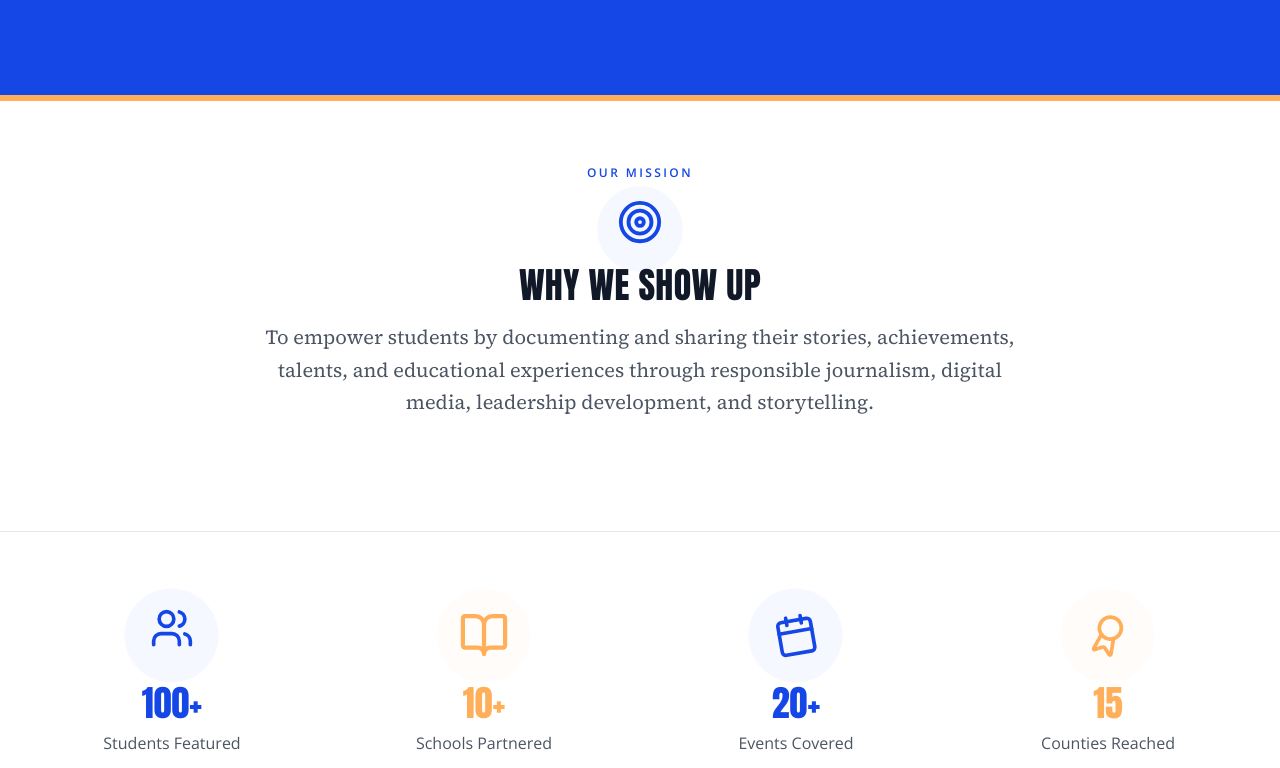
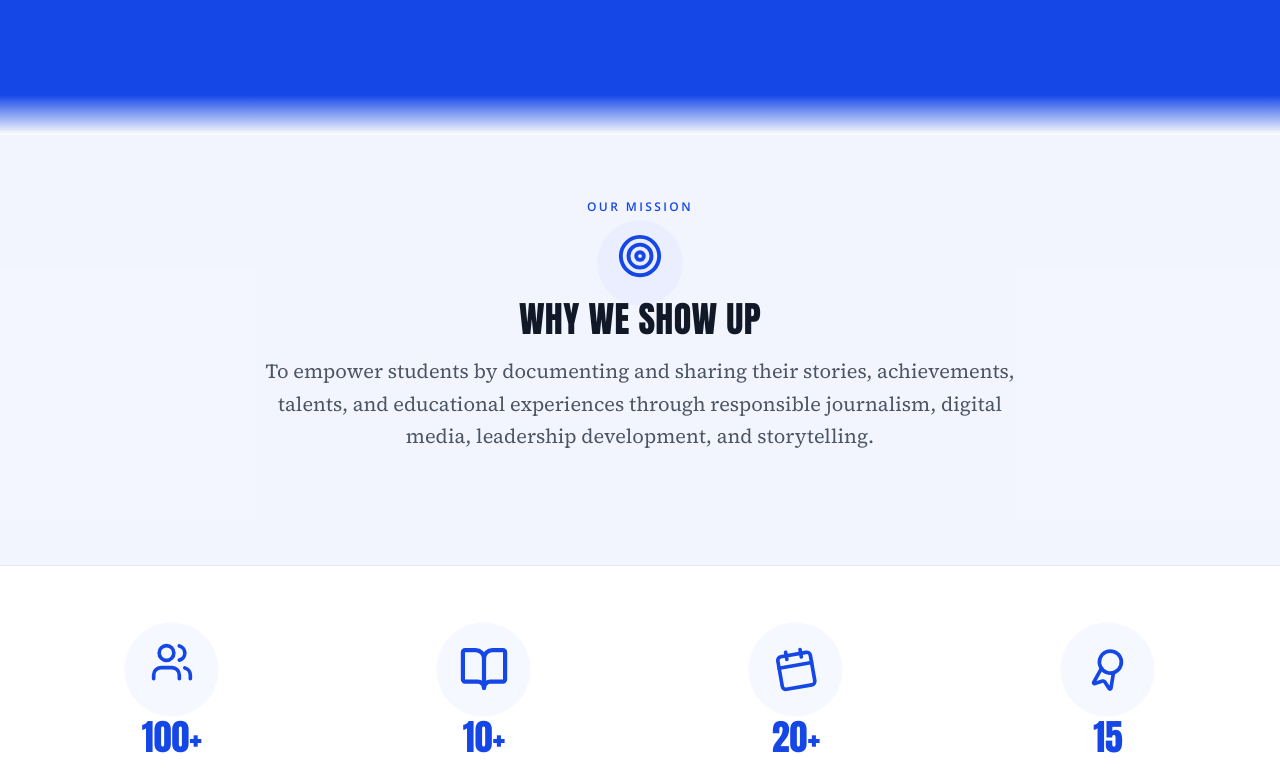
Before and after one commit to musamunyah67-sudo/Desk-Diary, a React (Vite) app: page / in a window 1280 px wide. Shown: the part 750-1518 px from the top of the page. Built offline with nearby package versions, Linux system fonts and the light colour scheme; no server answers; the database is empty.

Commit message:
Update Home.jsx

```diff
--- a/src/pages/Home.jsx
+++ b/src/pages/Home.jsx
@@ -118,11 +118,11 @@ const Home = () => {
             </motion.div>
           </div>
         </div>
-        <div className="h-1.5 bg-gold" />
+        <div className="h-10 bg-gradient-to-b from-primary to-white" />
       </section>
 
       {/* Mission Highlight */}
-      <section className="py-16 bg-white">
+      <section className="py-16 bg-primary/5">
         <div className="max-w-7xl mx-auto px-4 sm:px-6 lg:px-8">
           <div className="text-center mb-12">
             <p className="dateline text-primary mb-3">Our Mission</p>
@@ -140,14 +140,14 @@ const Home = () => {
         <div className="max-w-7xl mx-auto px-4 sm:px-6 lg:px-8">
           <div className="grid grid-cols-2 md:grid-cols-4 gap-8">
             {[
-              { icon: Users, value: stats.students_featured, label: 'Students Featured', color: 'text-primary', variant: 'float' },
-              { icon: BookOpen, value: stats.schools_partnered, label: 'Schools Partnered', color: 'text-gold', variant: 'pulse' },
-              { icon: Calendar, value: stats.events_covered, label: 'Events Covered', color: 'text-primary', variant: 'wiggle' },
-              { icon: Award, value: stats.counties_reached, label: 'Counties Reached', color: 'text-gold', variant: 'spin' },
+              { icon: Users, value: stats.students_featured, label: 'Students Featured', variant: 'float' },
+              { icon: BookOpen, value: stats.schools_partnered, label: 'Schools Partnered', variant: 'pulse' },
+              { icon: Calendar, value: stats.events_covered, label: 'Events Covered', variant: 'wiggle' },
+              { icon: Award, value: stats.counties_reached, label: 'Counties Reached', variant: 'spin' },
             ].map((s, i) => (
               <AnimatedCard key={s.label} delay={i * 0.1} className="text-center">
-                <AnimatedIcon icon={s.icon} size={44} className={`mx-auto ${s.color}`} haloClassName={s.color === 'text-primary' ? 'bg-primary' : 'bg-gold'} variant={s.variant} />
-                <div className={`font-anton text-4xl mb-2 mt-2 ${s.color}`}>
+                <AnimatedIcon icon={s.icon} size={44} className="mx-auto text-primary" haloClassName="bg-primary" variant={s.variant} />
+                <div className="font-anton text-4xl mb-2 mt-2 text-primary">
                   <CountUp end={parseInt(s.value.replace(/\D/g, '')) || 0} suffix={s.value.replace(/[\d]/g, '')} />
                 </div>
                 <p className="text-gray-600">{s.label}</p>
@@ -231,7 +231,7 @@ const Home = () => {
               {events.map((event, i) => {
                 const d = event.date ? new Date(event.date) : null
                 return (
-                  <AnimatedCard key={event.id} delay={i * 0.1} className="bg-gray-50 rounded-lg p-6 border-l-4 border-gold cursor-pointer">
+                  <AnimatedCard key={event.id} delay={i * 0.1} className="bg-gray-50 rounded-lg p-6 border-l-4 border-primary/30 cursor-pointer">
                     <Link to={`/events/${event.id}`}>
                       <div className="flex items-start space-x-4">
                         <div className="bg-primary text-white p-4 rounded-lg text-center min-w-[80px]">
```
